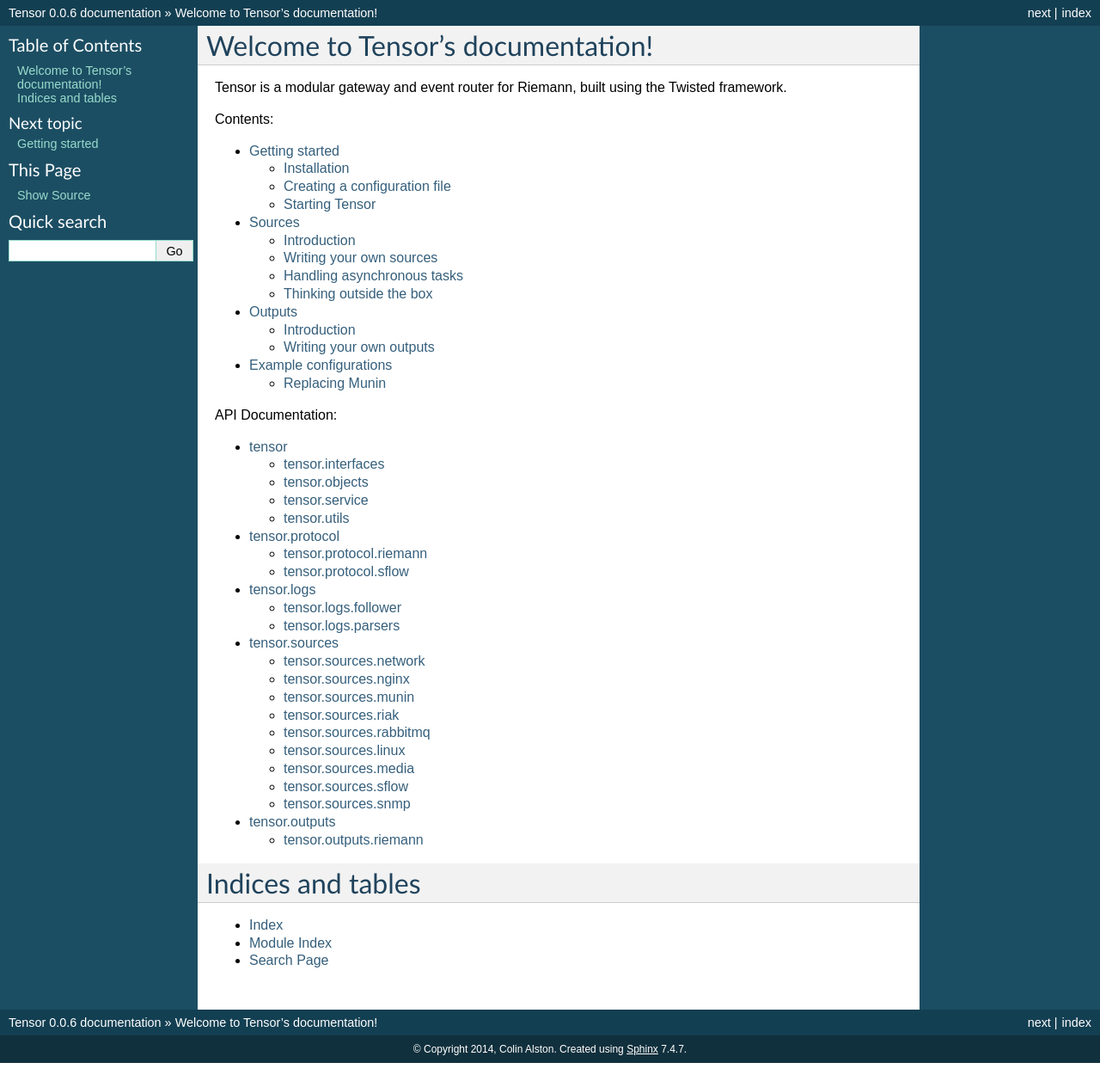
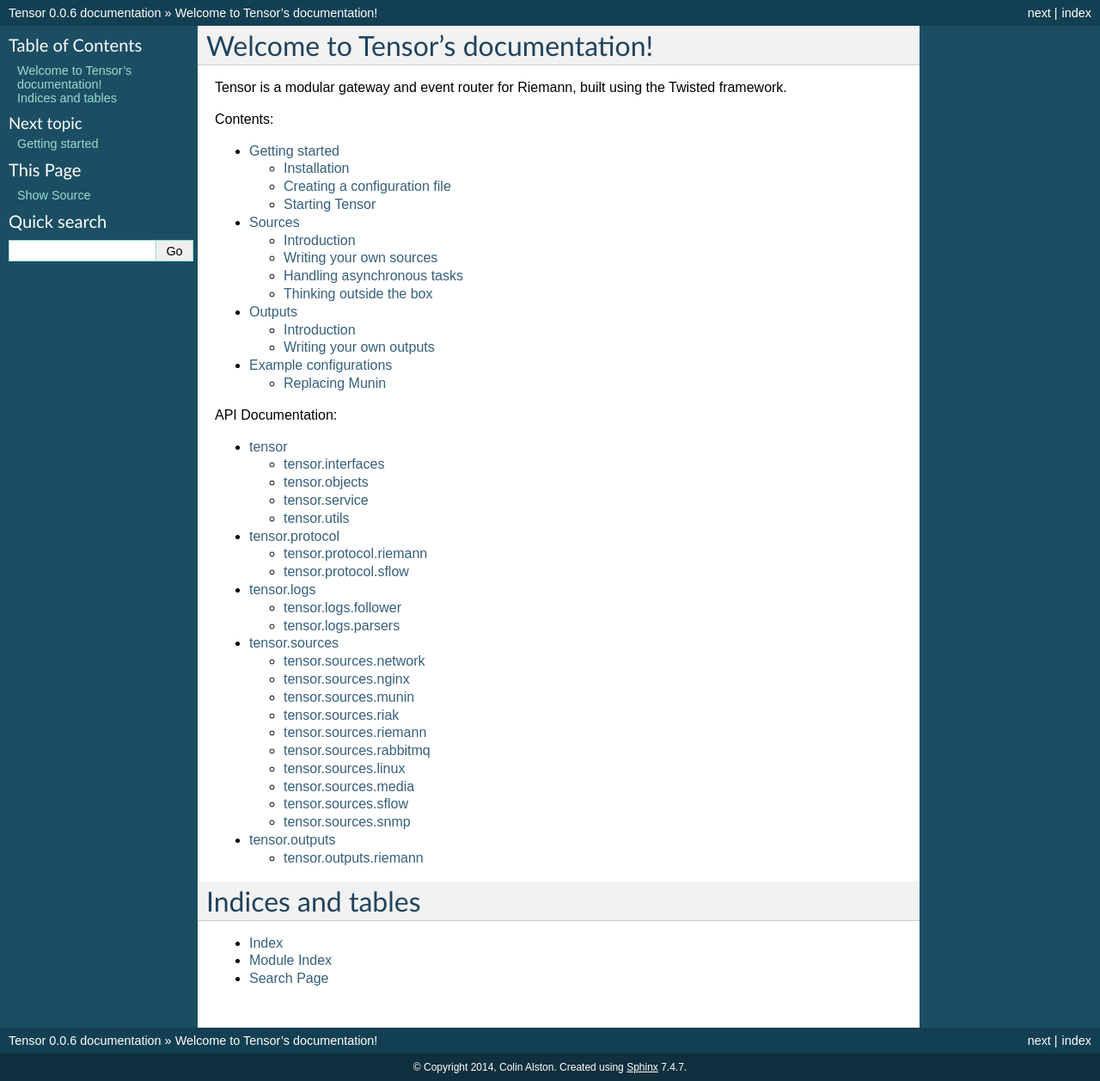
Before and after one commit to calston/tensor, a Sphinx documentation site: the page built from docs/index.rst, in a window 1280 px wide. Shown: the whole page at 86% size. Built offline with Sphinx 7.4.7, drawn with Linux system fonts in a browser that asks for light colours; before the commit the page ends 1236 px from its top, so only the background shows below that.

Commit message:
Add to docs

```diff
--- a/docs/api/sources.rst
+++ b/docs/api/sources.rst
@@ -26,6 +26,13 @@
 ===================
 
 .. automodule:: tensor.sources.riak
+   :members:
+   :show-inheritance:
+
+tensor.sources.riemann
+===================
+
+.. automodule:: tensor.sources.riemann
    :members:
    :show-inheritance:
 
```
